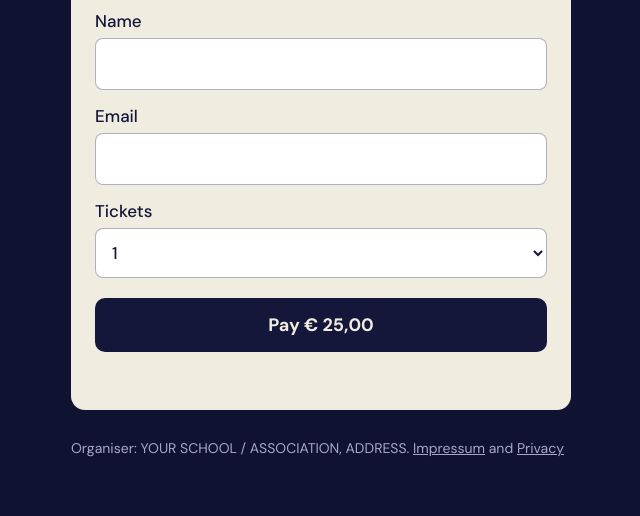
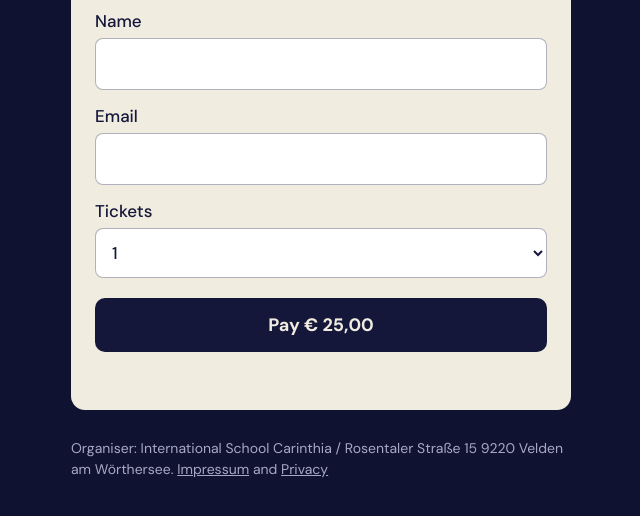
Before and after one commit to wessam14/neww, a website: page index.html in a window 1280 px wide. Shown: the part 466-982 px from the top of the page, without its empty margins (319-959 px from the left). Drawn offline with nearby package versions, Linux system fonts and the light colour scheme.

Commit message:
Update footer with new organizer information

```diff
--- a/index.html
+++ b/index.html
@@ -41,7 +41,7 @@ footer{margin-top:28px;color:var(--mute);font-size:14px}
   <button id="go">Pay</button>
   <p id="err" role="alert"></p>
 </form>
-<footer>Organiser: YOUR SCHOOL / ASSOCIATION, ADDRESS. <a href="/impressum.html" style="color:inherit">Impressum</a> and <a href="/datenschutz.html" style="color:inherit">Privacy</a></footer>
+<footer>Organiser: International School Carinthia / Rosentaler Straße 15 9220 Velden am Wörthersee. <a href="/impressum.html" style="color:inherit">Impressum</a> and <a href="/datenschutz.html" style="color:inherit">Privacy</a></footer>
 </main>
 <script type="module">
 import { EVENT } from '/config.js';
```
